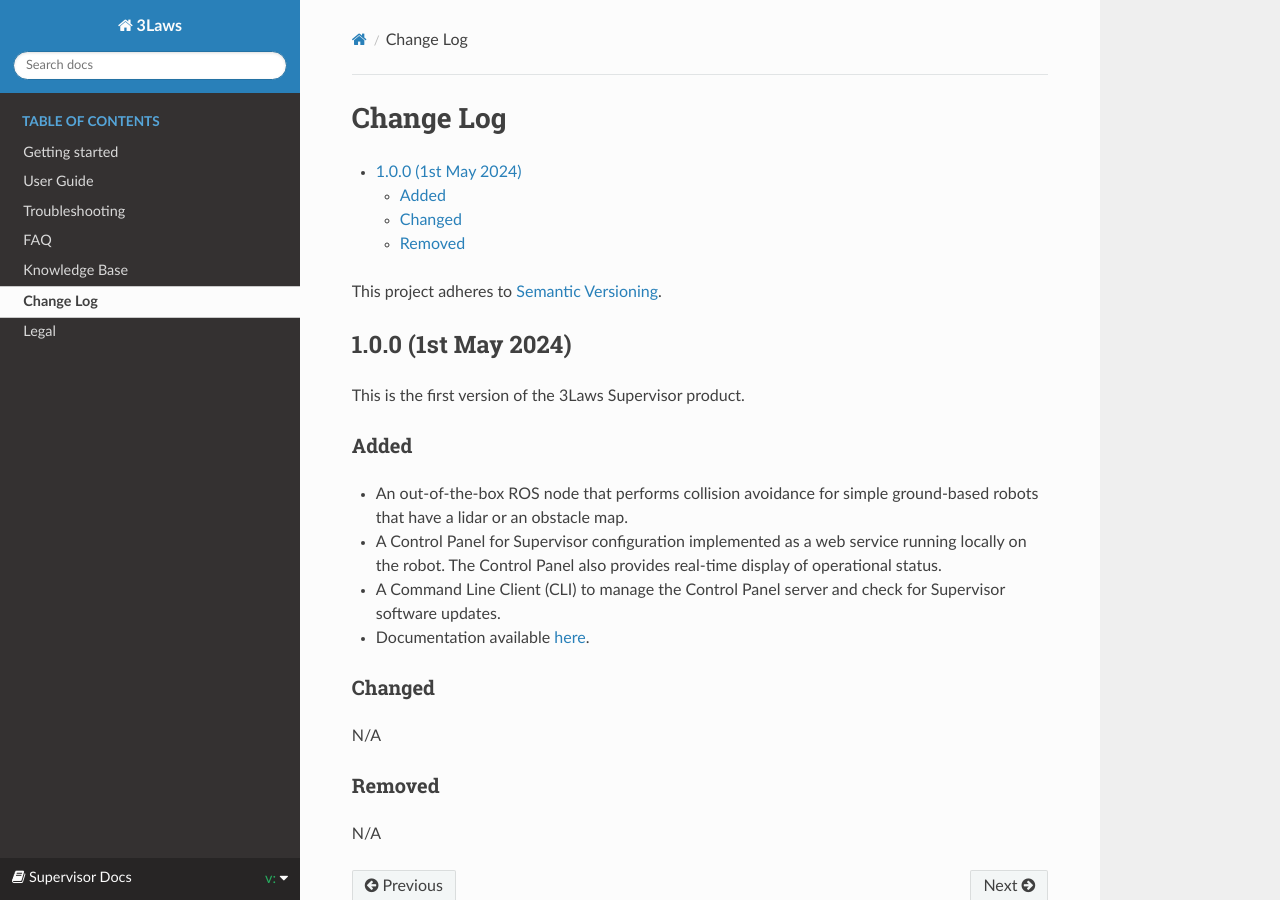
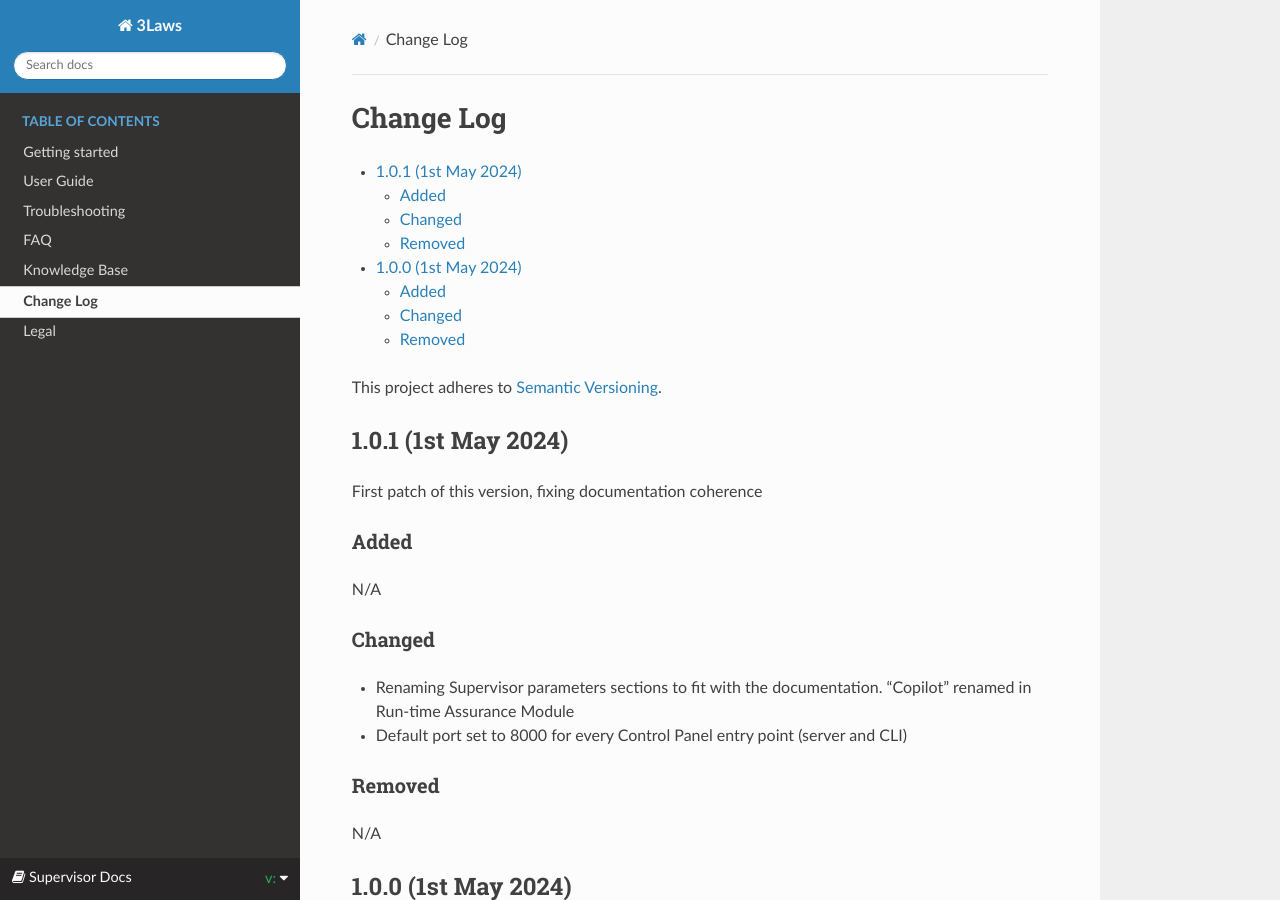
Before and after one commit to tgurriet/3laws, a Sphinx documentation site: the page built from docs/sources/changelog.rst, in a window 1280 px wide and 900 px high. Built offline with Sphinx 7.4.7 and the Read the Docs theme 2.0.0, drawn with Linux system fonts in a browser that asks for light colours.

Commit message:
Supervisor 1.0.1

```diff
--- a/docs/sources/changelog.rst
+++ b/docs/sources/changelog.rst
@@ -5,6 +5,28 @@
   :local:
 
 This project adheres to `Semantic Versioning <https://semver.org/spec/v2.0.0.html>`_.
+
+1.0.1 (1st May 2024)
+=====================
+
+First patch of this version, fixing documentation coherence
+
+Added
+-------
+
+N/A
+
+Changed
+-------
+
+- Renaming Supervisor parameters sections to fit with the documentation. "Copilot" renamed in Run-time Assurance Module
+- Default port set to 8000 for every Control Panel entry point (server and CLI)
+
+Removed
+-------
+
+N/A
+
 
 1.0.0 (1st May 2024)
 =====================
```
